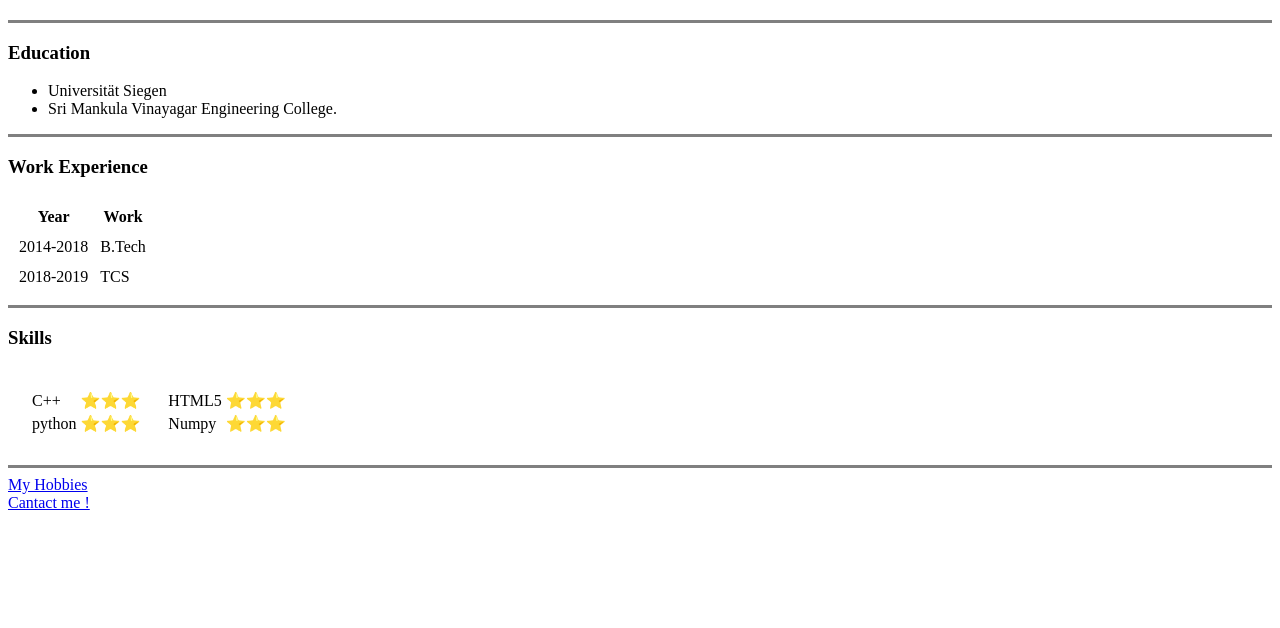
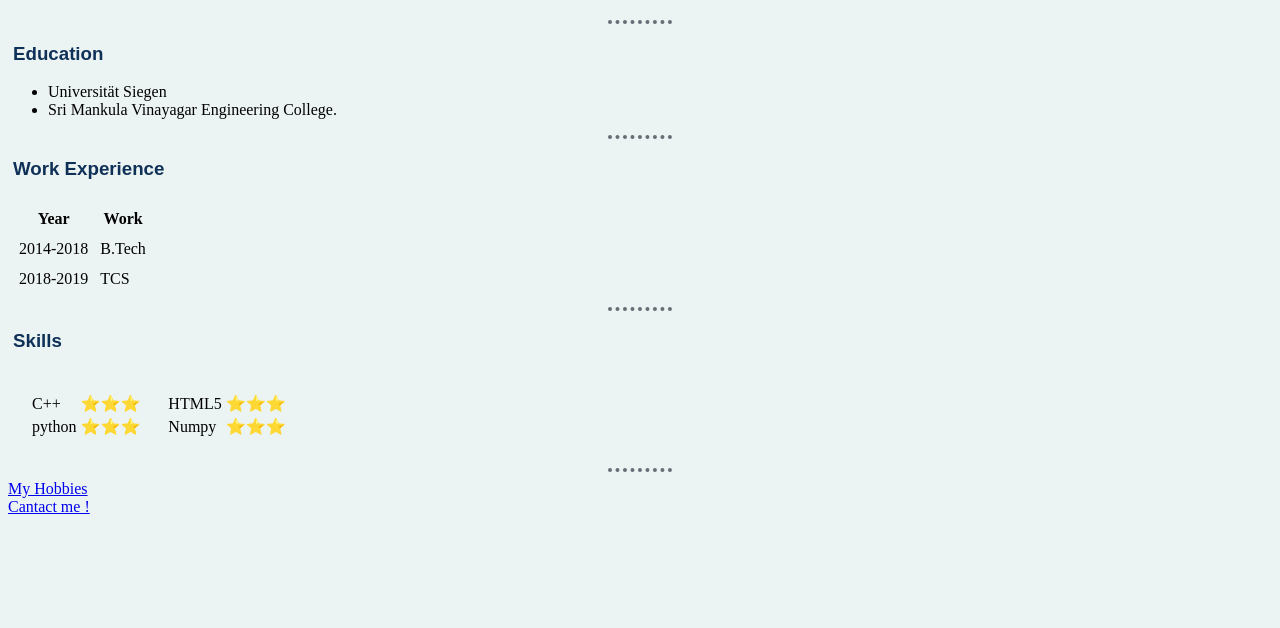
Before and after one commit to sandeepkadiyam/CV, a plain HTML site: page index.html in a window 1280 px wide. Shown: the part 172-800 px from the top of the page. Drawn offline with Linux system fonts and the light colour scheme.

Commit message:
updates three files.

```diff
--- a/index.html
+++ b/index.html
@@ -4,6 +4,7 @@
 <head>
   <meta charset="utf-8">
   <title>Sandeep~s Personal Site</title>
+  <link rel="stylesheet" href="css/styles.css">
 </head>
 
 <body>
@@ -17,7 +18,7 @@
       </td>
     </tr>
   </table>
-  <hr size="3" noshade>
+  <hr>
   <section>
     <h3>Education</h3>
     <ul>
@@ -25,7 +26,7 @@
       <li>Sri Mankula Vinayagar Engineering College.</li>
     </ul>
   </section>
-  <hr size = "3" noshade>
+  <hr>
   <section>
     <h3>Work Experience</h3>
     <table cellspacing="10">
@@ -47,7 +48,7 @@
       </tbody>
     </table>
   </section>
-  <hr size = "3" noshade>
+  <hr>
   <section>
     <h3>Skills</h3>
     <table cellspacing = "20">
@@ -75,7 +76,7 @@
       </tr>
     </table>
   </section>
-  <hr size = "3" noshade>
+  <hr>
   <a href="hobbies.html" target="_blank">My Hobbies</a>
   <br>
   <a href="contact.html" target="_blank">Cantact me !</a>
```
Also changed, not shown: contact.html (+2 -0 lines), hobbies.html (+1 -0 lines).
